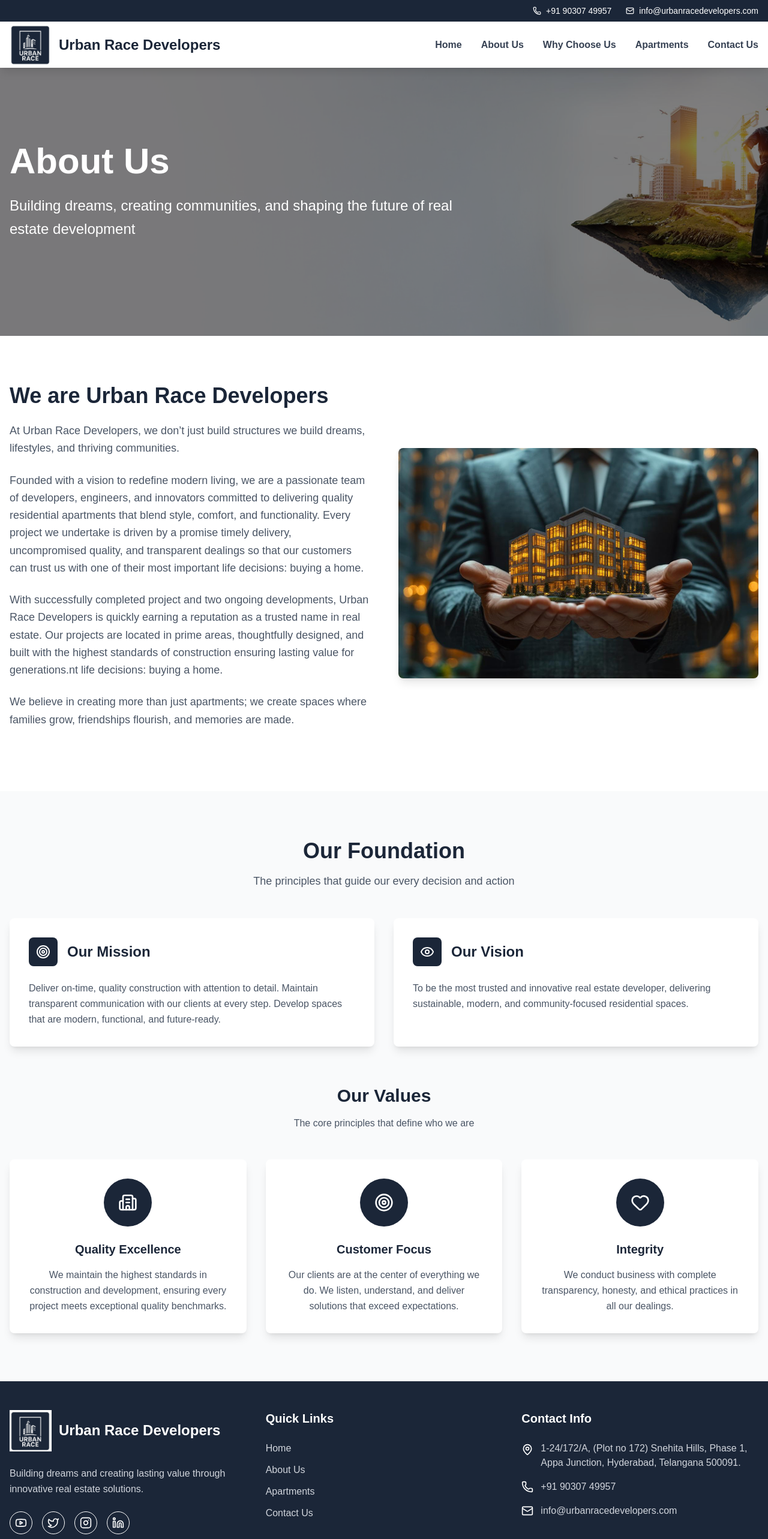
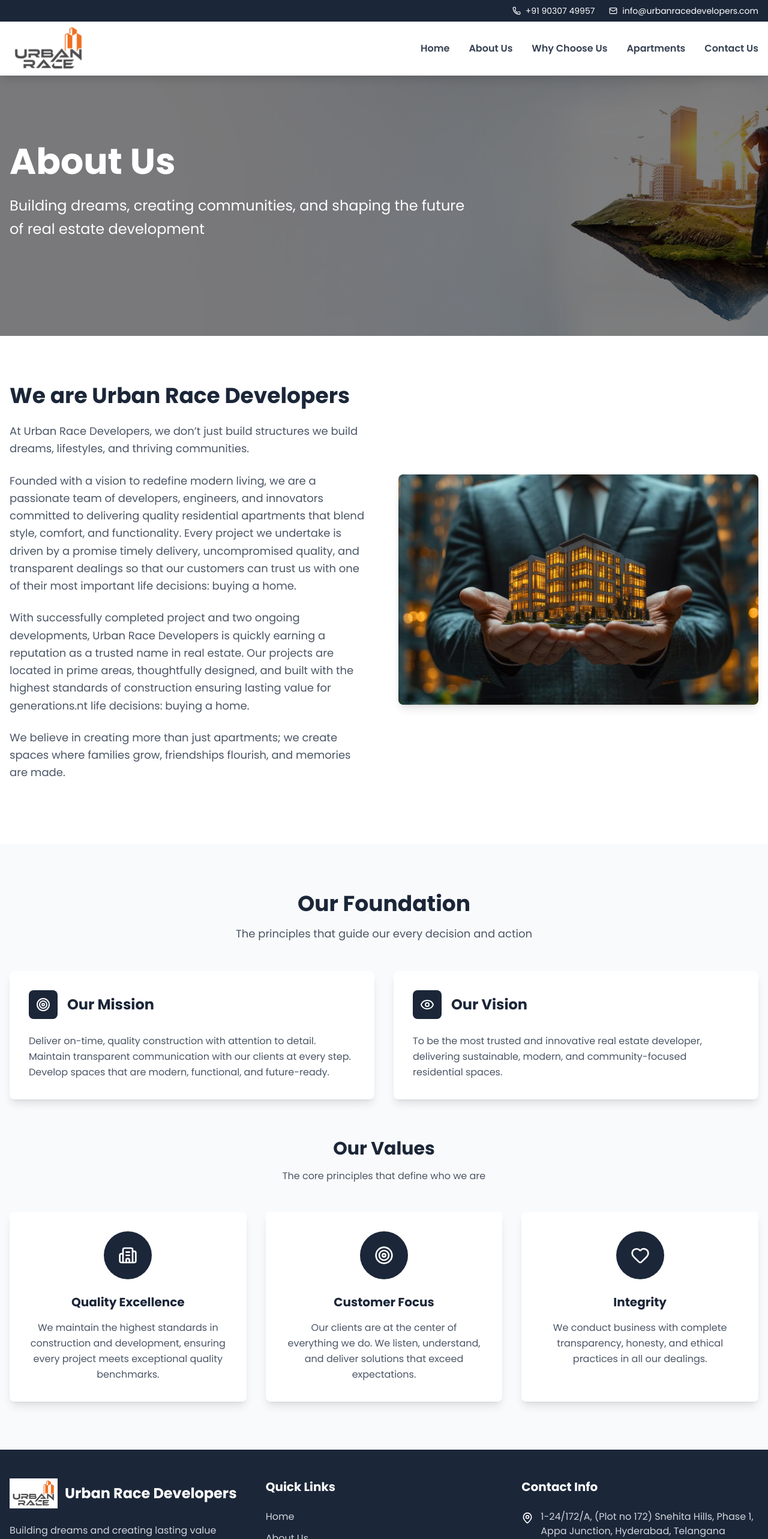
Before and after one commit to farazkhan2373/urban-race-developers, a Next.js app: page /about in a window 1280 px wide. Shown: the top 2566 px of the page at 60% size. Built offline with nearby package versions, Linux system fonts and the light colour scheme.

Commit message:
added font, changed logo

```diff
--- a/app/globals.css
+++ b/app/globals.css
@@ -8,9 +8,7 @@
 @theme inline {
   --color-background: var(--background);
   --color-foreground: var(--foreground);
-  --font-sans: var(--font-geist-sans);
-  --font-mono: var(--font-geist-mono);
-
+  --font-sans: var(--font-poppins);
 }
 
 @media (prefers-color-scheme: dark) {
@@ -23,5 +21,30 @@
 body {
   background: var(--background);
   color: var(--foreground);
-  font-family: Arial, Helvetica, sans-serif;
+  font-family: var(--font-poppins), sans-serif;
 }
+
+/* Font utility classes for different weights */
+.font-light {
+  font-weight: 300;
+}
+
+.font-normal {
+  font-weight: 400;
+}
+
+.font-medium {
+  font-weight: 500;
+}
+
+.font-semibold {
+  font-weight: 600;
+}
+
+.font-bold {
+  font-weight: 700;
+}
+
+.font-extrabold {
+  font-weight: 800;
+}
--- a/app/layout.js
+++ b/app/layout.js
@@ -1,22 +1,19 @@
-import { Geist, Geist_Mono } from "next/font/google";
+import { Poppins } from "next/font/google";
 import "./globals.css";
 import Header from "@/components/Header/Header";
 import Footer from "@/components/Footer/Footer";
 
-const geistSans = Geist({
-  variable: "--font-geist-sans",
+const poppins = Poppins({
+  weight: ['300', '400', '500', '600', '700', '800'],
+  variable: "--font-poppins",
   subsets: ["latin"],
-});
-
-const geistMono = Geist_Mono({
-  variable: "--font-geist-mono",
-  subsets: ["latin"],
+  display: 'swap',
 });
 
 export const metadata = {
-  title: "Urban Race Develpers",
+  title: "Urban Race Developers",
   description: "Generated by create next app",
-   icons: {
+  icons: {
     icon: "/img/urban_favicon.ico",
     shortcut: "/img/urban_favicon.ico",
   }
@@ -27,22 +24,17 @@ export default function RootLayout({ children }) {
     <html lang="en">
       <head>
         {/* GTM Script inside <head> if using in future */}
-
-
       </head>
       <body
-        className={`${geistSans.variable} ${geistMono.variable} antialiased`}
+        className={`${poppins.variable} antialiased`}
       >
         {/* GTM noscript immediately after <body> if using */}
-
 
         <Header />
         {children}
         <Footer />
 
-
       </body>
-
     </html>
   );
 }
--- a/components/Footer/Footer.jsx
+++ b/components/Footer/Footer.jsx
@@ -20,10 +20,10 @@ const Footer = () => {
             <a href="/">
             <div className="flex items-center mb-6">
               <img
-                src="/img/logo.jpeg"
+                src="/img/urban-race-logo.jpg"
                 alt="Urban Race Developers Logo"
-                height={100}
-                width={70}
+                height={80}
+                width={80}
                 className="object-cover"
               />
               <span className="ml-3 text-2xl font-bold">Urban Race Developers</span>
--- a/components/Header/Header.jsx
+++ b/components/Header/Header.jsx
@@ -42,13 +42,13 @@ const Header = () => {
                            <a href='/'>
                             <div className="flex items-center">
                                 <img
-                                    src="/img/logo.jpeg"
+                                    src="/img/urban-race-logo.jpg"
                                     alt="Urban Race Developers Logo"
-                                    height={100}
-                                    width={70}
+                                    height={80}
+                                    width={130}
                                     className="object-cover"
                                 />
-                                <span className="hidden sm:inline ml-3 text-2xl font-bold text-[#1b2638]">Urban Race Developers</span>
+                                {/* <span className="hidden sm:inline ml-3 text-2xl font-bold text-[#1b2638]">Developers</span> */}
                             </div>
                             </a>
 
--- a/tailwind.config.js
+++ b/tailwind.config.js
@@ -6,6 +6,10 @@ module.exports = {
   ],
   theme: {
     extend: {
+      fontFamily: {
+        sans: ['var(--font-poppins)', 'sans-serif'],
+        poppins: ['var(--font-poppins)', 'sans-serif'],
+      },
       colors: {
         primary: "#1b2638",
         secondary: "",
```
Also changed, not shown: public/img/urban-race-logo.jpg (added).
